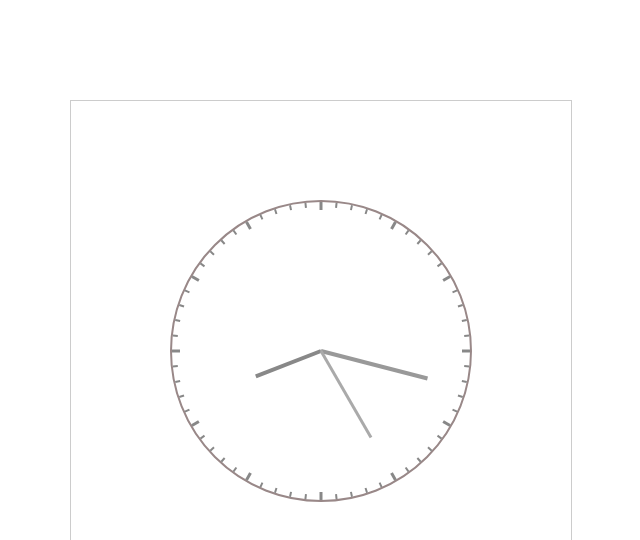
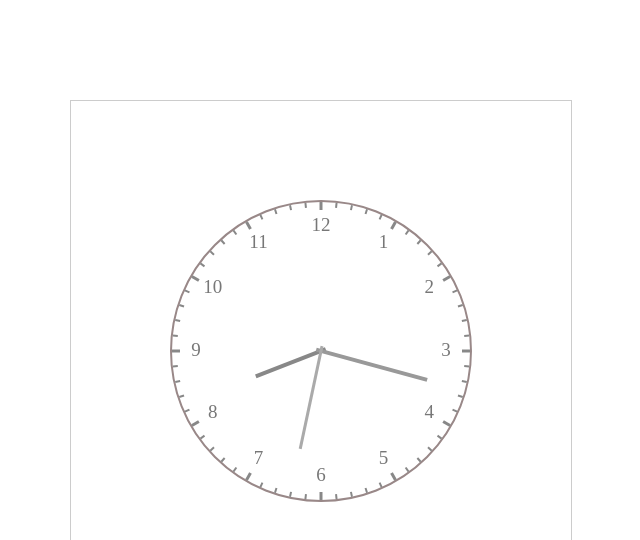
Before and after one commit to lonlyape/vue-clock, a Vue app: page /#/clock in a window 1280 px wide. Shown: the top 540 px of the page, without its empty margins (319-959 px from the left). Built offline with nearby package versions, Linux system fonts and the light colour scheme.

Commit message:
时钟数字

```diff
--- a/src/components/clock.vue
+++ b/src/components/clock.vue
@@ -60,6 +60,20 @@ export default {
 				}
 			}
 		},
+		number: {
+			type: Object,
+			default () {
+				return {
+					isNumber: true, //是否要数字
+					type: 'arabic', //数字类型，罗马：“roman”；阿拉伯：“arabic”（默认）
+					color: '#777',
+					fontSize: '19px',
+					fontWeight: 'normal',
+					fontFamily: '微软雅黑',
+					radius: 125,
+				}
+			}
+		},
 		//针
 		needle: {
 			type: Object,
@@ -69,19 +83,19 @@ export default {
 						length: 100,
 						color: '#aaa',
 						lineWidth: 3,
-                        longOut: 0,
+						longOut: 5,
 					},
 					minute: {
 						length: 110,
 						color: '#999',
 						lineWidth: 4,
-                        longOut: 0,
+						longOut: 5,
 					},
 					hour: {
 						length: 70,
 						color: '#888',
 						lineWidth: 4,
-                        longOut: 0,
+						longOut: 5,
 					},
 				}
 			}
@@ -93,7 +107,7 @@ export default {
 			var time = {
 				isStatic: this.time.isStatic || false,
 				timestamp: this.time.isStatic,
-            }
+			};
 			//边界
 			var border = {
 				type: this.border.type || 'circle',
@@ -111,6 +125,16 @@ export default {
 				maxWidth: this.dial.maxWidth || 3,
 				minWidth: this.dial.minWidth || 2,
 				color: this.dial.color || '#888'
+			};
+			//时钟的数字
+			var number = {
+				isNumber: true, //是否要数字
+				type: 'arabic', //数字类型，罗马：“roman”；阿拉伯：“arabic”（默认）
+				color: '#777',
+				fontSize: '19px',
+				fontWeight: 'normal',
+				fontFamily: '微软雅黑',
+				radius: 125,
 			};
 			//针
 			var needle = {
@@ -137,6 +161,7 @@ export default {
 				time,
 				border,
 				dial,
+				number,
 				needle,
 			}
 		}
@@ -161,9 +186,9 @@ export default {
 			this.context = this.canvas.getContext('2d');
 			this.setClockBoxStyle();
 			this.newData();
-            // if (!this.time.isStatic) {
-            //     this.timeInterval = setInterval(this.newData, 1000);
-            // }
+			if (!this.time.isStatic) {
+				this.timeInterval = setInterval(this.newData, 1000);
+			}
 			this.draw();
 		});
 	},
@@ -173,6 +198,7 @@ export default {
 			this.clear();
 			this.drawBorder();
 			this.drawDial();
+			this.drawNumber();
 			this.drawNeedle();
 		},
 		//清除
@@ -226,7 +252,7 @@ export default {
 				x: 0,
 				y: this.drawOption.border.width / 2 - distance
 			};
-            for (var i = 0; i < 60; i++) {
+			for (let i = 0; i < 60; i++) {
 				degM = degMinute * i;
 				this.context.save();
 				this.context.translate(this.canvas.width / 2, this.canvas.height / 2);
@@ -237,6 +263,57 @@ export default {
 				}
 				this.context.restore();
 			}
+		},
+		//画数字
+		drawNumber() {
+			if (!this.drawOption.number.isNumber) return;
+			var num = [];
+			for (let i = 1; i < 13; i++) {
+				num[i - 1] = i + 3;
+				if ((i + 3) > 12) {
+					num[i - 1] = 3 - (12 - i);
+				}
+			}
+			if (this.drawOption.number.type == 'roman') {
+				for (let i = 0; i < 12; i++) {
+					num[i] = this.intToRoman(num[i]);
+				}
+			}
+			var ar = Math.PI / 6;
+			this.context.save();
+			this.context.fillStyle = this.drawOption.number.color;
+			this.context.font = this.drawOption.number.fontWeight + ' ' + this.drawOption.number.fontSize + ' ' + this.drawOption.number.fontFamily;
+			this.context.textBaseline = 'middle';
+			this.context.textAlign = 'center';
+			this.context.translate(this.canvas.width / 2, this.canvas.height / 2);
+			for (let i = 0; i < num.length; i++) {
+				this.context.fillText(num[i], this.drawOption.number.radius * Math.cos(ar * (i + 1)), this.drawOption.number.radius * Math.sin(ar * (i + 1)));
+			}
+			this.context.restore();
+		},
+		//转罗马数字
+		intToRoman(num) {
+			var roman = ['I', 'V', 'X', 'L', 'C', 'D', 'M'];
+			var numArr = num.toString().split('');
+			for (let i = 0; i < numArr.length; i++) {
+				var n = Number(numArr[numArr.length - 1 - i]);
+				numArr[numArr.length - 1 - i] = '';
+				if (n >= 5 && n < 9) {
+					numArr[numArr.length - 1 - i] = roman[2 * i + 1];
+					for (let j = 0; j < n - 5; j++) {
+						numArr[numArr.length - 1 - i] += roman[2 * i];
+					}
+				} else if (n == 9) {
+					numArr[numArr.length - 1 - i] = roman[2 * i] + roman[2 * i + 2];
+				} else if (n == 4) {
+					numArr[numArr.length - 1 - i] = roman[2 * i] + roman[2 * i + 1];
+				} else {
+					for (let j = 0; j < n; j++) {
+						numArr[numArr.length - 1 - i] += roman[2 * i];
+					}
+				}
+			}
+			return numArr.join('');
 		},
 		//画针
 		drawNeedle() {
@@ -288,7 +365,7 @@ export default {
 			this.context.lineWidth = lw;
 			this.context.stroke();
 			this.context.restore();
-        }
+		},
 	},
 }
 
```
Lines whose indentation alone changed are shown as unchanged.
